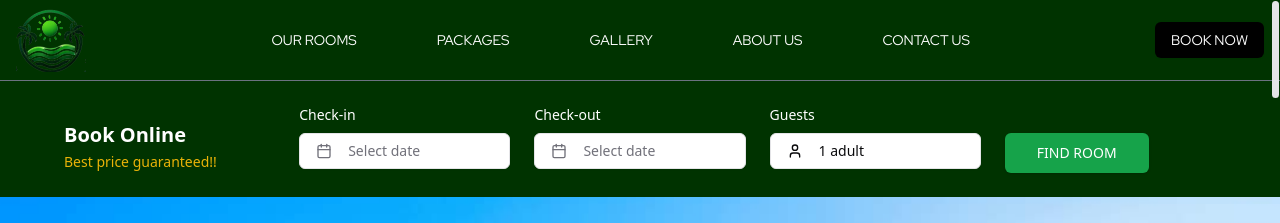
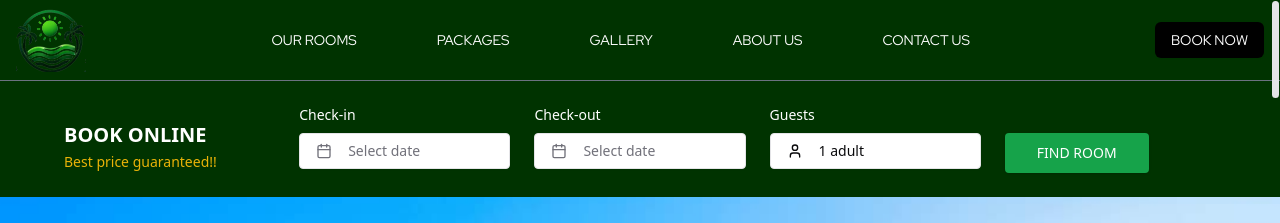
Before and after one commit to anzeebasnet/Beach_Bar_and_Lodge, a Next.js app: page / in a window 1280 px wide. Shown: the top 223 px of the page. Built offline with nearby package versions, Linux system fonts and the light colour scheme; a web font is replaced by a local one.

Commit message:
updated booking widget

```diff
--- a/src/components/HomePage/Booking_Widget/BookingWidget.tsx
+++ b/src/components/HomePage/Booking_Widget/BookingWidget.tsx
@@ -128,7 +128,9 @@ export default function BookingWidget() {
         </Accordion>
         <div className="md:grid hidden gap-4 md:grid-cols-5 md:gap-6">
           <div className="mt-4">
-            <h2 className="text-xl font-semibold text-white ">Book Online</h2>
+            <h2 className="text-xl font-semibold text-white uppercase">
+              Book Online
+            </h2>
             <span className="text-sm text-yellow-500">
               Best price guaranteed!!
             </span>
@@ -143,7 +145,7 @@ export default function BookingWidget() {
                 <Button
                   variant="outline"
                   className={cn(
-                    "w-full justify-start bg-white text-left font-normal hover:bg-white",
+                    "w-full justify-start bg-white text-left font-normal hover:bg-white rounded",
                     !checkIn && "text-muted-foreground"
                   )}
                 >
@@ -172,7 +174,7 @@ export default function BookingWidget() {
                 <Button
                   variant="outline"
                   className={cn(
-                    "w-full justify-start bg-white text-left font-normal hover:bg-white",
+                    "w-full justify-start bg-white text-left font-normal hover:bg-white rounded",
                     !checkOut && "text-muted-foreground"
                   )}
                 >
@@ -203,7 +205,7 @@ export default function BookingWidget() {
           <div className="flex items-end">
             <Link href="/rooms">
               <Button
-                className="w-full bg-green-600 text-white hover:bg-green-700"
+                className="w-full bg-green-600 text-white hover:bg-green-700 rounded"
                 size="lg"
               >
                 FIND ROOM
--- a/src/components/HomePage/Guest_Selector/GuestSelector.tsx
+++ b/src/components/HomePage/Guest_Selector/GuestSelector.tsx
@@ -14,7 +14,7 @@ const GuestSelector = () => {
         <PopoverTrigger asChild>
           <Button
             variant="outline"
-            className="w-full justify-start bg-white text-left font-normal hover:bg-white"
+            className="w-full justify-start bg-white text-left font-normal hover:bg-white rounded"
           >
             <svg
               className="mr-2 h-4 w-4"
```
